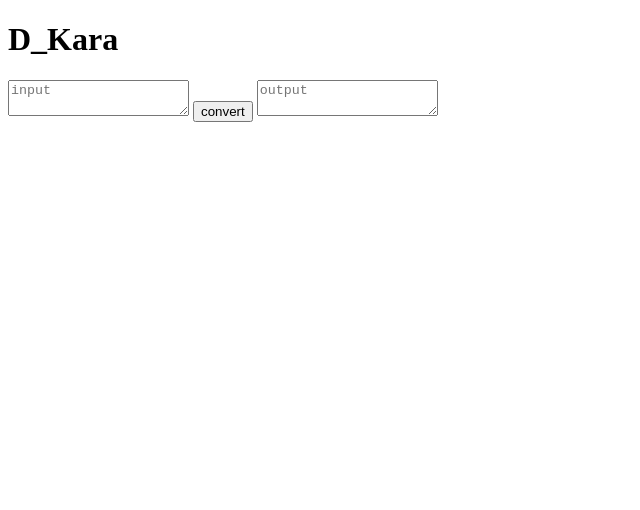
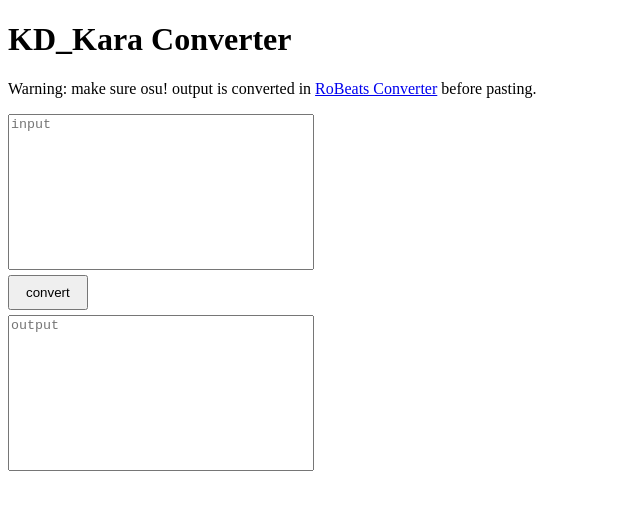
Before and after one commit to razorwazor/conv-tool, a plain HTML site: page index.html in a window 1280 px wide. Shown: the whole page, without its empty margins (0-640 px from the left). Drawn offline with Linux system fonts and the light colour scheme.

Commit message:
Update index.html

```diff
--- a/index.html
+++ b/index.html
@@ -3,9 +3,22 @@
 <head>
   <meta charset="UTF-8">
   <title>conv-tool</title>
+  <style>
+    textarea {
+      resize: none;
+      width: 300px;
+      height: 150px;
+      display: block;
+    }
+    button {
+      margin: 5px 0;
+      padding: 8px 16px;
+    }
+  </style>
 </head>
 <body>
-  <h1>D_Kara</h1>
+  <h1>KD_Kara Converter</h1>
+   <p>Warning: make sure osu! output is converted in <a href="https://spotco.github.io/RobeatsWebConvert2/" target="_blank">RoBeats Converter</a> before pasting.</p>
   <textarea id="input" placeholder="input"></textarea>
   <button onclick="convert()">convert</button>
   <textarea id="output" readonly placeholder="output"></textarea>
```
